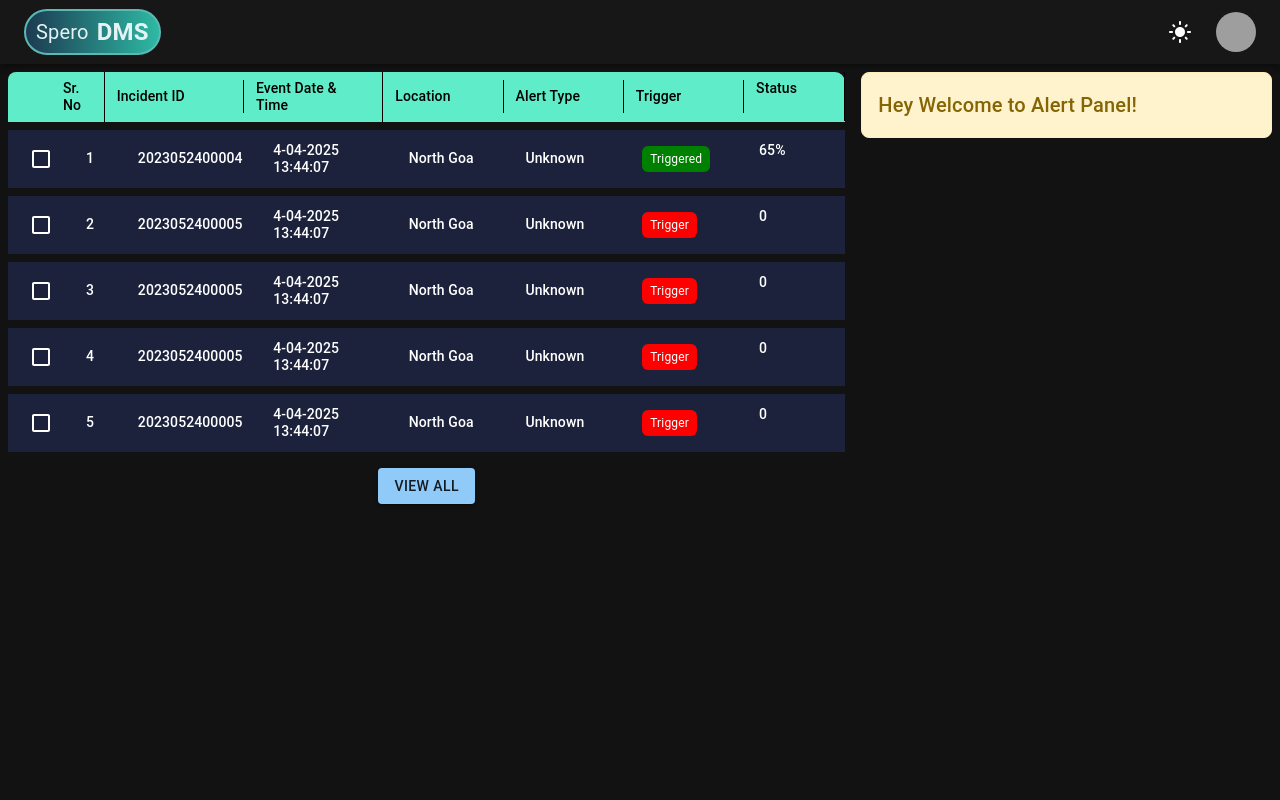
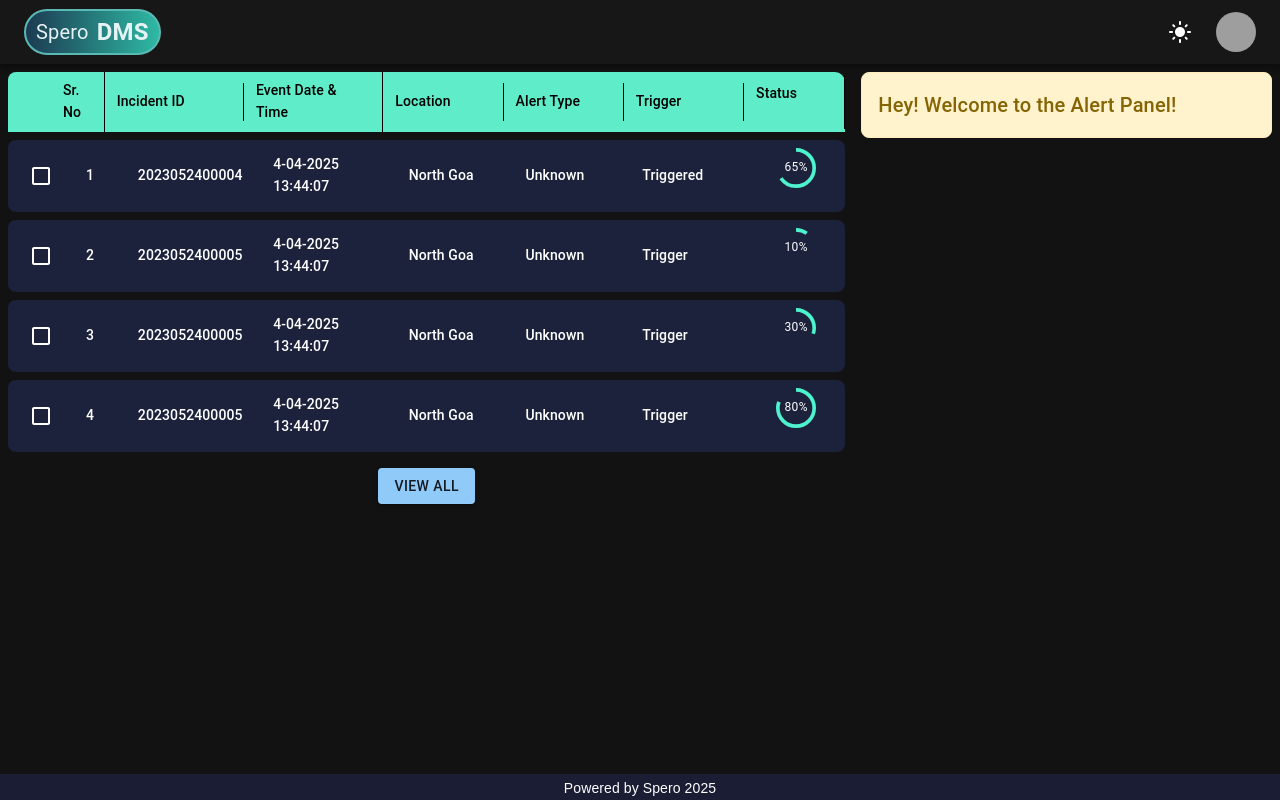
Before and after one commit to anjalibatale03/Vite_Demo, a React (Vite) app: page /alert-panel in a window 1280 px wide. Built offline with nearby package versions, Linux system fonts and the light colour scheme; grey boxes are pictures that could not be loaded.

Commit message:
Changes Done
Changes Done

```diff
--- a/src/App.jsx
+++ b/src/App.jsx
@@ -3,6 +3,7 @@ import { Routes, Route, useLocation } from "react-router-dom";
 import { ThemeProvider, createTheme, CssBaseline } from "@mui/material";
 import Sidebar from "./Componenets/Sidebar/Sidebar";
 import Navbar from "./Componenets/Navbar/Navbar";
+import Footer from "./Componenets/Footer/Footer";
 import Dashboard from "./Componenets/Dashboard/Dashboard";
 import Login from "./Componenets/Login/Login";
 import AlertPanel from "./Componenets/SuperAdmin/AlertPanel";
@@ -36,6 +37,7 @@ function App() {
             <Route path="/Login" element={<Login darkMode={darkMode} setDarkMode={setDarkMode} />} />
             <Route path="/alert-panel" element={<AlertPanel darkMode={darkMode} setDarkMode={setDarkMode} />} />
           </Routes>
+          <Footer />
         </div>
       </div>
     </ThemeProvider>
--- /dev/null
+++ b/src/Componenets/Footer/Footer.jsx
@@ -0,0 +1,32 @@
+import Typography from '@mui/material/Typography';
+
+export default function Navbar() {
+
+    return (
+        <div
+            style={{
+                position: 'fixed',
+                bottom: 0,
+                width: '100%',
+                zIndex: 1000,
+                background: "#1A1D33",
+                color: 'white',
+                display: "flex",
+            }}
+        >
+            {/* <img style={{ height: '30px', width: '76px', marginTop: "2px", marginLeft: "15px", color: "#ffffff" }} src={Logo} alt="Spero" /> */}
+
+            <Typography variant="subtitle2" component="div" align="center"
+                sx={{
+                    flexGrow: 1,
+                    fontFamily: 'sans-serif',
+                    fontStyle: 'normal',
+                    color: 'white',
+                    textDecoration: 'none',
+                    marginTop: '4px'
+                }}>
+                Powered by Spero 2025
+            </Typography>
+        </div>
+    );
+}
--- a/src/Componenets/Navbar/Navbar.jsx
+++ b/src/Componenets/Navbar/Navbar.jsx
@@ -12,9 +12,11 @@ import Tooltip from "@mui/material/Tooltip";
 import MenuItem from "@mui/material/MenuItem";
 import DarkModeIcon from "@mui/icons-material/DarkMode";
 import LightModeIcon from "@mui/icons-material/LightMode";
+import Switch from "@mui/material/Switch";
+import FormControlLabel from "@mui/material/FormControlLabel";
 
 const pages = [];
-const settings = ["Profile", "Account", "Dashboard", "Logout"];
+const settings = ["Profile", "Logout"];
 
 function Navbar({ darkMode, setDarkMode }) {
   const [anchorElNav, setAnchorElNav] = useState(null);
--- a/src/Componenets/Sidebar/Sidebar.jsx
+++ b/src/Componenets/Sidebar/Sidebar.jsx
@@ -79,7 +79,7 @@ const Sidebar = () => {
                 <Box
                     sx={{
                         position: "absolute",
-                        left: open ? 210 : 80,
+                        left: open ? 218 : 80,
                         top: "5em",
                         width: "auto",
                         background: "white",
--- a/src/Componenets/SuperAdmin/AlertPanel.jsx
+++ b/src/Componenets/SuperAdmin/AlertPanel.jsx
@@ -1,7 +1,7 @@
 import { useState } from 'react';
 import {
     Box, CardContent, Typography, Table, TableBody, TableContainer,
-    TableHead, TableRow, Grid, Checkbox
+    TableHead, TableRow, Grid, Checkbox, CircularProgress
 } from '@mui/material';
 import { styled } from '@mui/system';
 import { Button } from '@mui/material';
@@ -21,14 +21,16 @@ const EnquiryCardBody = styled('div')({
     flexDirection: 'row',
     alignItems: 'center',
     justifyContent: 'space-between',
-    background: "#1C223C",
-    color: 'white',
-    marginTop: '0.5em'
+    marginTop: '0.5em',
+    borderRadius: '8px',
+    position: 'relative'
 });
 
 const StyledCardContent = styled(CardContent)({
     padding: '8px 12px',
     fontSize: '12px',
+    display: 'flex',
+    alignItems: 'center',
 });
 
 const alertData = [
@@ -48,7 +50,7 @@ const alertData = [
         location: 'North Goa',
         alertType: 'Unknown',
         trigger: 'Trigger',
-        status: '0',
+        status: '10%',
     },
     {
         id: 3,
@@ -57,7 +59,7 @@ const alertData = [
         location: 'North Goa',
         alertType: 'Unknown',
         trigger: 'Trigger',
-        status: '0',
+        status: '30%',
     },
     {
         id: 4,
@@ -66,20 +68,11 @@ const alertData = [
         location: 'North Goa',
         alertType: 'Unknown',
         trigger: 'Trigger',
-        status: '0',
-    },
-    {
-        id: 5,
-        incidentId: '2023052400005',
-        eventDateTime: '4-04-2025 13:44:07',
-        location: 'North Goa',
-        alertType: 'Unknown',
-        trigger: 'Trigger',
-        status: '0',
+        status: '80%',
     },
 ];
 
-const AlertPanel = () => {
+const AlertPanel = ({ darkMode }) => {
     const [selected, setSelected] = useState([]);
 
     const handleCheckboxChange = (id) => {
@@ -99,36 +92,43 @@ const AlertPanel = () => {
                             <TableHead>
                                 <TableRow>
                                     <EnquiryCard>
-                                        <StyledCardContent style={{ flex: 0.2 }}>
-                                        </StyledCardContent>
+                                        <StyledCardContent style={{ flex: 0.2 }} />
                                         <StyledCardContent style={{ flex: 0.3, borderRight: "1px solid black" }}>
-                                            <Typography variant="subtitle2" sx={{ lineHeight: '1.2' }}>Sr. No</Typography>
+                                            <Typography variant="subtitle2">Sr. No</Typography>
                                         </StyledCardContent>
                                         <StyledCardContent style={{ flex: 1.2, borderRight: "1px solid black" }}>
-                                            <Typography variant="subtitle2" sx={{ lineHeight: '1.2' }}>Incident ID</Typography>
+                                            <Typography variant="subtitle2">Incident ID</Typography>
                                         </StyledCardContent>
                                         <StyledCardContent style={{ flex: 1.2, borderRight: "1px solid black" }}>
-                                            <Typography variant="subtitle2" sx={{ lineHeight: '1.2' }}>Event Date & Time</Typography>
+                                            <Typography variant="subtitle2">Event Date & Time</Typography>
                                         </StyledCardContent>
                                         <StyledCardContent style={{ flex: 1, borderRight: "1px solid black" }}>
-                                            <Typography variant="subtitle2" sx={{ lineHeight: '1.2' }}>Location</Typography>
+                                            <Typography variant="subtitle2">Location</Typography>
                                         </StyledCardContent>
                                         <StyledCardContent style={{ flex: 1, borderRight: "1px solid black" }}>
-                                            <Typography variant="subtitle2" sx={{ lineHeight: '1.2' }}>Alert Type</Typography>
+                                            <Typography variant="subtitle2">Alert Type</Typography>
                                         </StyledCardContent>
                                         <StyledCardContent style={{ flex: 1, borderRight: "1px solid black" }}>
-                                            <Typography variant="subtitle2" sx={{ lineHeight: '1.2' }}>Trigger</Typography>
+                                            <Typography variant="subtitle2">Trigger</Typography>
                                         </StyledCardContent>
                                         <StyledCardContent style={{ flex: 0.8, borderRight: "1px solid black" }}>
-                                            <Typography variant="subtitle2" sx={{ lineHeight: '1.2' }}>Status</Typography>
+                                            <Typography variant="subtitle2">Status</Typography>
                                         </StyledCardContent>
                                     </EnquiryCard>
                                 </TableRow>
                             </TableHead>
 
                             <TableBody>
-                                {alertData.map((item, index) => (
-                                    <EnquiryCardBody key={item.id}>
+                                {alertData.map((item, index) => {
+                                    const normalizedValue = parseInt(item.status.replace('%', ''), 10) || 0;
+                                    return (
+                                        <EnquiryCardBody
+                                            key={item.id}
+                                            sx={{
+                                                backgroundColor: darkMode ? "#1C223C" : "#1C223C",
+                                                color: darkMode ? "white" : "white",
+                                            }}
+                                        >
                                             <StyledCardContent style={{ flex: 0.2 }}>
                                                 <Checkbox
                                                     checked={selected.includes(item.id)}
@@ -142,40 +142,53 @@ const AlertPanel = () => {
                                                 />
                                             </StyledCardContent>
                                             <StyledCardContent style={{ flex: 0.3 }}>
-                                            <Typography variant="subtitle2" sx={{ lineHeight: '1.2' }}>{index + 1}</Typography>
+                                                <Typography variant="subtitle2">{index + 1}</Typography>
                                             </StyledCardContent>
                                             <StyledCardContent style={{ flex: 1.2 }}>
-                                            <Typography variant="subtitle2" sx={{ lineHeight: '1.2' }}>{item.incidentId}</Typography>
+                                                <Typography variant="subtitle2">{item.incidentId}</Typography>
                                             </StyledCardContent>
                                             <StyledCardContent style={{ flex: 1.2 }}>
-                                            <Typography variant="subtitle2" sx={{ lineHeight: '1.2' }}>{item.eventDateTime}</Typography>
+                                                <Typography variant="subtitle2">{item.eventDateTime}</Typography>
                                             </StyledCardContent>
                                             <StyledCardContent style={{ flex: 1 }}>
-                                            <Typography variant="subtitle2" sx={{ lineHeight: '1.2' }}>{item.location}</Typography>
+                                                <Typography variant="subtitle2">{item.location}</Typography>
                                             </StyledCardContent>
                                             <StyledCardContent style={{ flex: 1 }}>
-                                            <Typography variant="subtitle2" sx={{ lineHeight: '1.2' }}>{item.alertType}</Typography>
+                                                <Typography variant="subtitle2">{item.alertType}</Typography>
                                             </StyledCardContent>
                                             <StyledCardContent style={{ flex: 1 }}>
+                                                <Typography variant="subtitle2">{item.trigger}</Typography>
+                                            </StyledCardContent>
+                                            <StyledCardContent style={{ flex: 0.8, position: 'relative', display: 'flex', justifyContent: 'center' }}>
+                                                <Box position="relative" display="inline-flex">
+                                                    <CircularProgress
+                                                        variant="determinate"
+                                                        value={normalizedValue}
+                                                        size={40}
+                                                        thickness={4}
+                                                        sx={{
+                                                            color: normalizedValue > 0 ? '#4df2ce' : '#ff5e5e',
+                                                        }}
+                                                    />
                                                     <Box
-                                                sx={{
-                                                    backgroundColor: item.trigger === 'Triggered' ? 'green' : 'red',
-                                                    color: 'white',
-                                                    px: 1,
-                                                    py: 0.5,
-                                                    borderRadius: '6px',
-                                                    textAlign: 'center',
-                                                    width: 'fit-content'
-                                                }}
+                                                        top={0}
+                                                        left={0}
+                                                        bottom={0}
+                                                        right={0}
+                                                        position="absolute"
+                                                        display="flex"
+                                                        alignItems="center"
+                                                        justifyContent="center"
                                                     >
-                                                {item.trigger}
+                                                        <Typography variant="caption" color="white">
+                                                            {`${normalizedValue}%`}
+                                                        </Typography>
+                                                    </Box>
                                                 </Box>
                                             </StyledCardContent>
-                                        <StyledCardContent style={{ flex: 0.8 }}>
-                                            <Typography variant="subtitle2" sx={{ lineHeight: '1.2' }}>{item.status}</Typography>
-                                        </StyledCardContent>
                                         </EnquiryCardBody>
-                                ))}
+                                    );
+                                })}
                             </TableBody>
                         </Table>
                     </TableContainer>
@@ -191,7 +204,6 @@ const AlertPanel = () => {
                             View All
                         </Button>
                     </Box>
-
                 </Grid>
 
                 <Grid item xs={12} md={4}>
@@ -202,7 +214,7 @@ const AlertPanel = () => {
                         border: '1px solid #ffeeba'
                     }}>
                         <Typography variant="h6" sx={{ color: '#856404' }}>
-                            Hey Welcome to Alert Panel!
+                            Hey! Welcome to the Alert Panel!
                         </Typography>
                     </Box>
                 </Grid>
```
Lines whose indentation alone changed are shown as unchanged.
